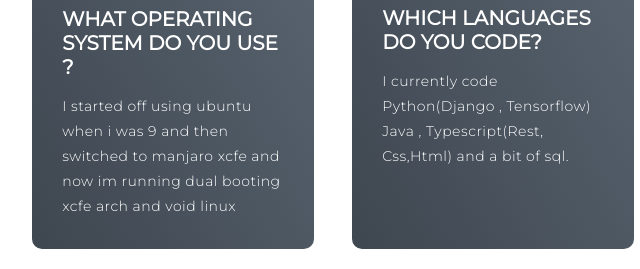
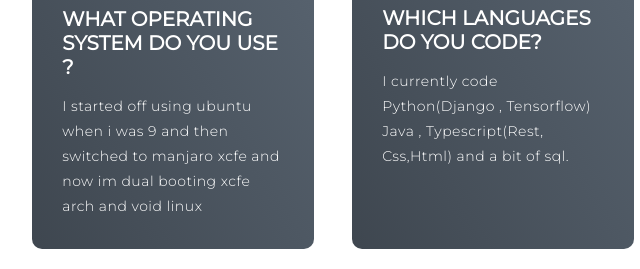
Before and after one commit to antivirusaaron/portfolio, a plain HTML site: page index.html in a window 1280 px wide. Shown: the part 1799-2068 px from the top of the page, 307-947 px from the left. Drawn offline with Linux system fonts and the light colour scheme.

Commit message:
Update index.html

```diff
--- a/index.html
+++ b/index.html
@@ -67,7 +67,7 @@
         <div class="service-item">
           <div class="icon"><img src="/app_images/linux_96.png"/></div>
           <h2>What operating system do you use ?</h2>
-          <p>I started off using ubuntu when i was 9 and then switched to manjaro xcfe and now im running dual booting xcfe arch and void linux</p>
+          <p>I started off using ubuntu when i was 9 and then switched to manjaro xcfe and now im dual booting xcfe arch and void linux</p>
         </div>
         <div class="service-item">
           <div class="icon"><img src="/app_images/code_image.png"/></div>
```
